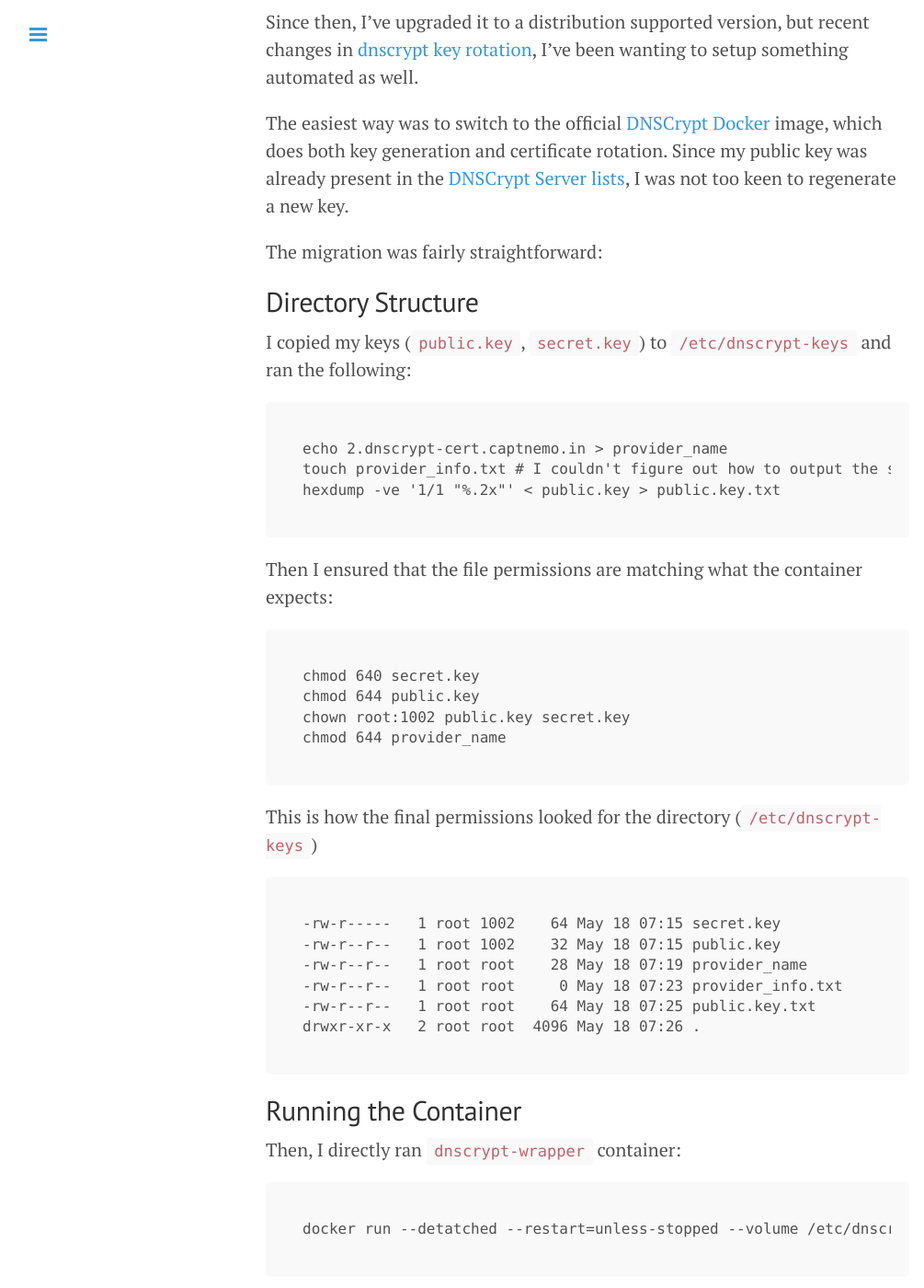
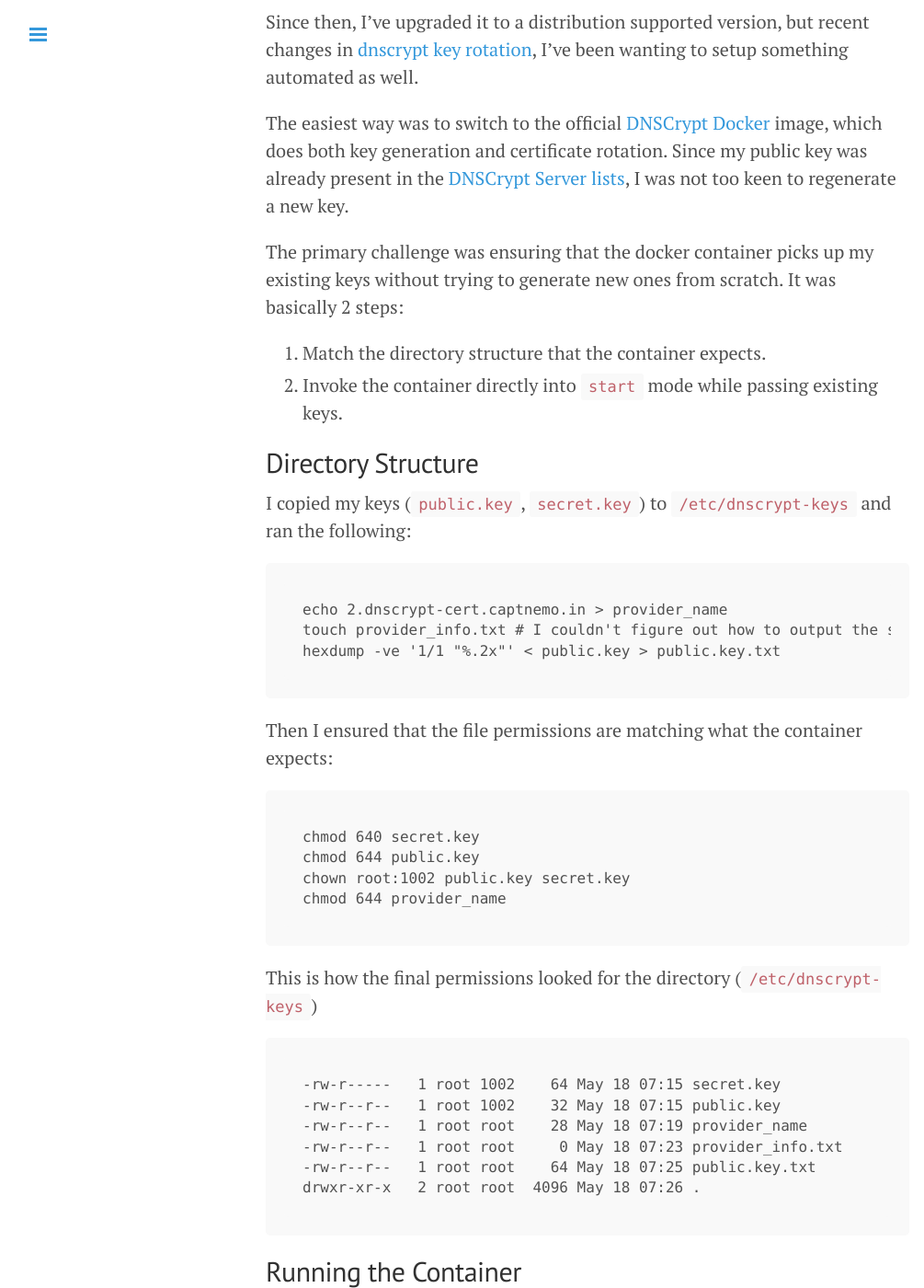
Before and after one commit to captn3m0/captn3m0.github.com, a Jekyll site: the page built from _posts/2019-05-18-dnscrypt-migrating-to-docker.md, in a window 1280 px wide and 1400 px high, scrolled down 293 px. Shown: the whole window at 92% size, without its empty margins (1-1006 px from the left). Built offline with Jekyll 4.4.1, drawn with Linux system fonts in a browser that asks for light colours; some of the changed text lies outside the part shown.

Commit message:
Minor changes

````diff
--- a/_posts/2019-05-18-dnscrypt-migrating-to-docker.md
+++ b/_posts/2019-05-18-dnscrypt-migrating-to-docker.md
@@ -9,7 +9,10 @@
 
 The easiest way was to switch to the official [DNSCrypt Docker](https://github.com/DNSCrypt/dnscrypt-server-docker) image, which does both key generation and certificate rotation. Since my public key was already present in the [DNSCrypt Server lists][lists], I was not too keen to regenerate a new key.
 
-The migration was fairly straightforward:
+The primary challenge was ensuring that the docker container picks up my existing keys without trying to generate new ones from scratch. It was basically 2 steps:
+
+1.  Match the directory structure that the container expects.
+2.  Invoke the container directly into `start` mode while passing existing keys.
 
 ## Directory Structure
 
@@ -49,6 +52,8 @@
 docker run --detatched --restart=unless-stopped --volume /etc/dnscrypt-keys:/opt/dnscrypt-wrapper/etc/keys --publish 10.47.0.5:4434:443/tcp --publish 10.47.0.5:4434:443/udp jedisct1/dnscrypt-server start
 ```
 
+I pass a host path mount instead of creating a Docker Volume, since they can get deleted in regular `docker prune`.
+
 Here, `10.47.0.5` is the ["Anchor IP"][anchor], which Digital Ocean internally maps to my [Floating IP][fip].
 
 The container comes up, generates new short-term keys and goes live:
````
